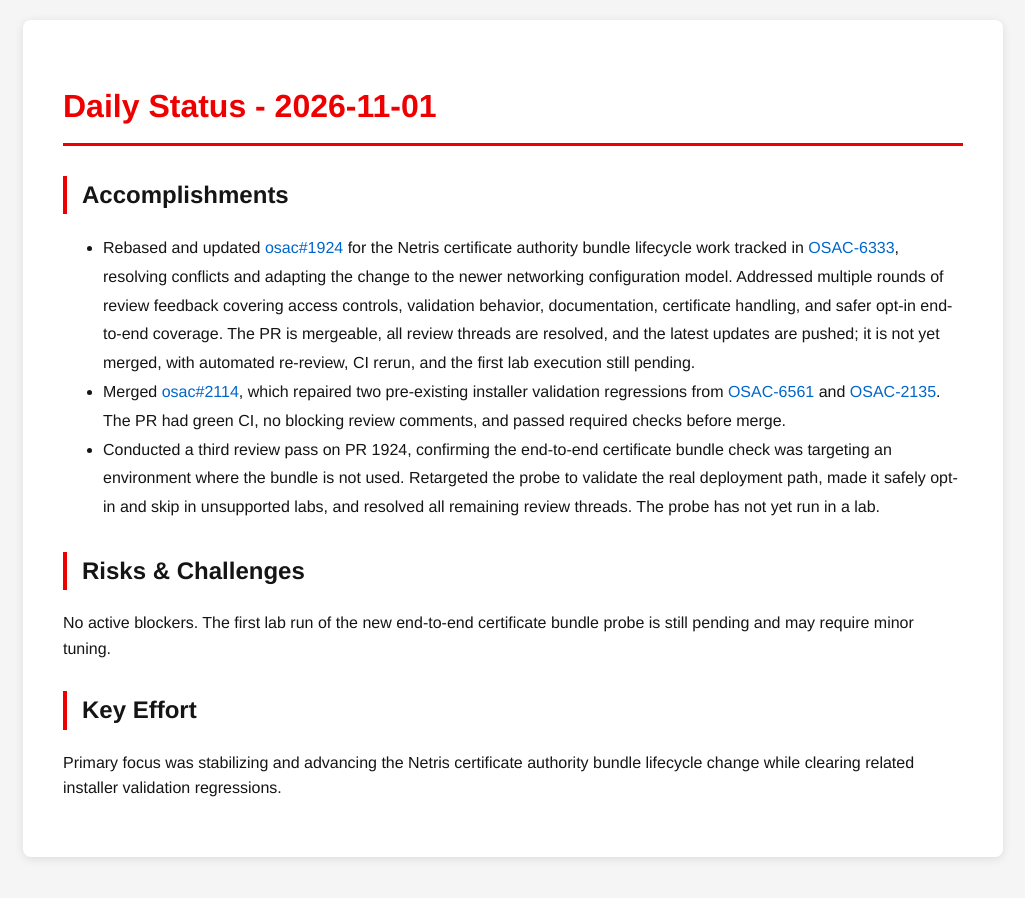
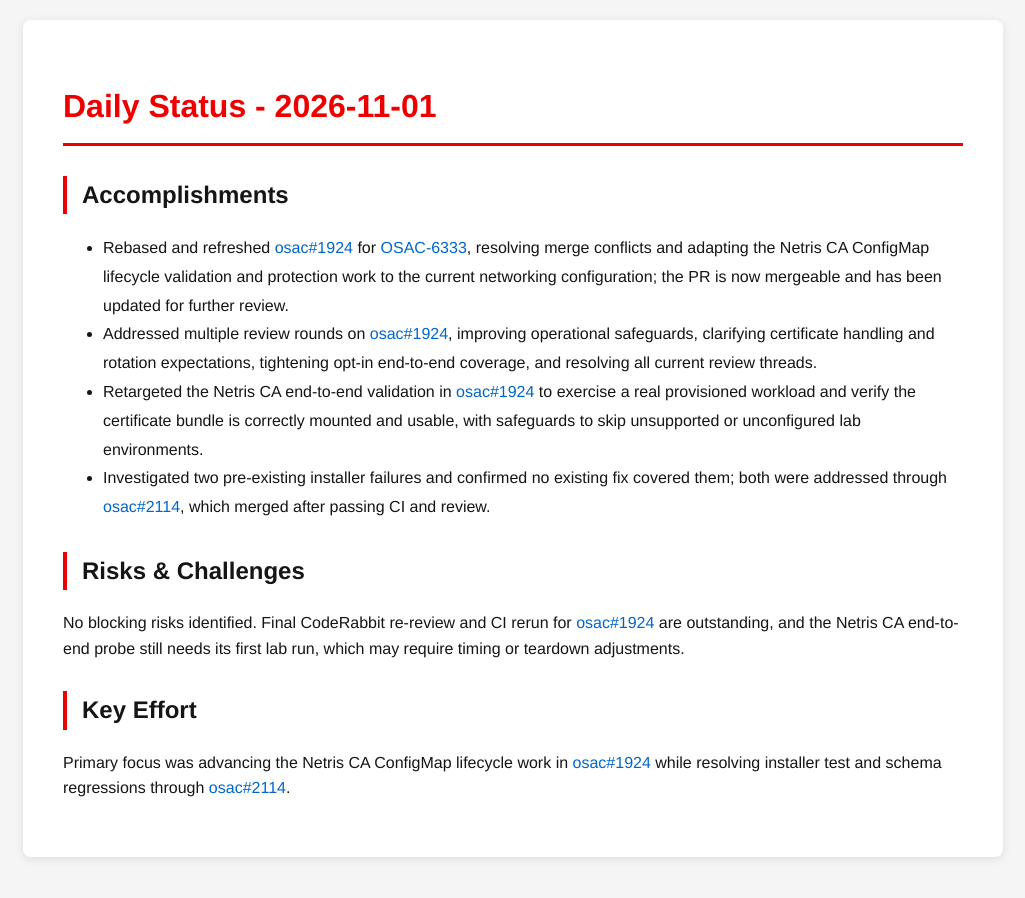
Before and after one commit to tzvatot/daily-status, a Jekyll site: the page built from 2026-11-01.md, in a window 1280 px wide. Shown: the whole page, without its empty margins (127-1152 px from the left). Built offline with Jekyll 4.4.1, drawn with Linux system fonts in a browser that asks for light colours.

Commit message:
Daily status update - 2026-11-01

```diff
--- a/2026-11-01.md
+++ b/2026-11-01.md
@@ -7,12 +7,13 @@ date: 2026-11-01
 # Daily Status - 2026-11-01
 
 ## Accomplishments
-- Rebased and updated [osac#1924](https://github.com/osac-project/osac/pull/1924) for the Netris certificate authority bundle lifecycle work tracked in [OSAC-6333](https://redhat.atlassian.net/browse/OSAC-6333), resolving conflicts and adapting the change to the newer networking configuration model. Addressed multiple rounds of review feedback covering access controls, validation behavior, documentation, certificate handling, and safer opt-in end-to-end coverage. The PR is mergeable, all review threads are resolved, and the latest updates are pushed; it is not yet merged, with automated re-review, CI rerun, and the first lab execution still pending.
-- Merged [osac#2114](https://github.com/osac-project/osac/pull/2114), which repaired two pre-existing installer validation regressions from [OSAC-6561](https://redhat.atlassian.net/browse/OSAC-6561) and [OSAC-2135](https://redhat.atlassian.net/browse/OSAC-2135). The PR had green CI, no blocking review comments, and passed required checks before merge.
-- Conducted a third review pass on PR 1924, confirming the end-to-end certificate bundle check was targeting an environment where the bundle is not used. Retargeted the probe to validate the real deployment path, made it safely opt-in and skip in unsupported labs, and resolved all remaining review threads. The probe has not yet run in a lab.
+- Rebased and refreshed [osac#1924](https://github.com/osac-project/osac/pull/1924) for [OSAC-6333](https://redhat.atlassian.net/browse/OSAC-6333), resolving merge conflicts and adapting the Netris CA ConfigMap lifecycle validation and protection work to the current networking configuration; the PR is now mergeable and has been updated for further review.
+- Addressed multiple review rounds on [osac#1924](https://github.com/osac-project/osac/pull/1924), improving operational safeguards, clarifying certificate handling and rotation expectations, tightening opt-in end-to-end coverage, and resolving all current review threads.
+- Retargeted the Netris CA end-to-end validation in [osac#1924](https://github.com/osac-project/osac/pull/1924) to exercise a real provisioned workload and verify the certificate bundle is correctly mounted and usable, with safeguards to skip unsupported or unconfigured lab environments.
+- Investigated two pre-existing installer failures and confirmed no existing fix covered them; both were addressed through [osac#2114](https://github.com/osac-project/osac/pull/2114), which merged after passing CI and review.
 
 ## Risks & Challenges
-No active blockers. The first lab run of the new end-to-end certificate bundle probe is still pending and may require minor tuning.
+No blocking risks identified. Final CodeRabbit re-review and CI rerun for [osac#1924](https://github.com/osac-project/osac/pull/1924) are outstanding, and the Netris CA end-to-end probe still needs its first lab run, which may require timing or teardown adjustments.
 
 ## Key Effort
-Primary focus was stabilizing and advancing the Netris certificate authority bundle lifecycle change while clearing related installer validation regressions.
+Primary focus was advancing the Netris CA ConfigMap lifecycle work in [osac#1924](https://github.com/osac-project/osac/pull/1924) while resolving installer test and schema regressions through [osac#2114](https://github.com/osac-project/osac/pull/2114).
```
